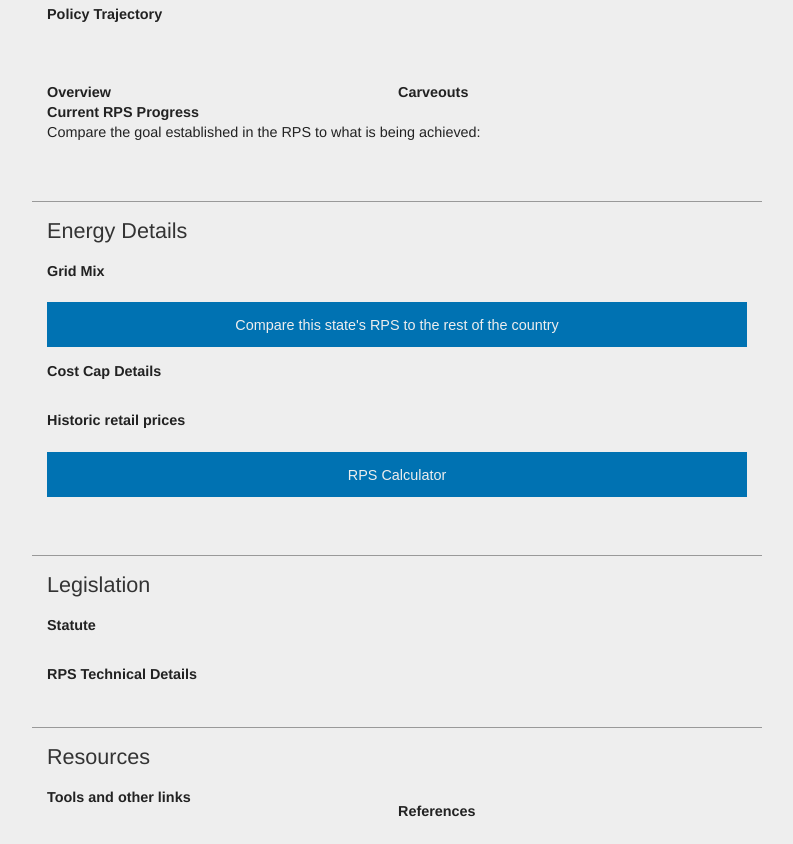
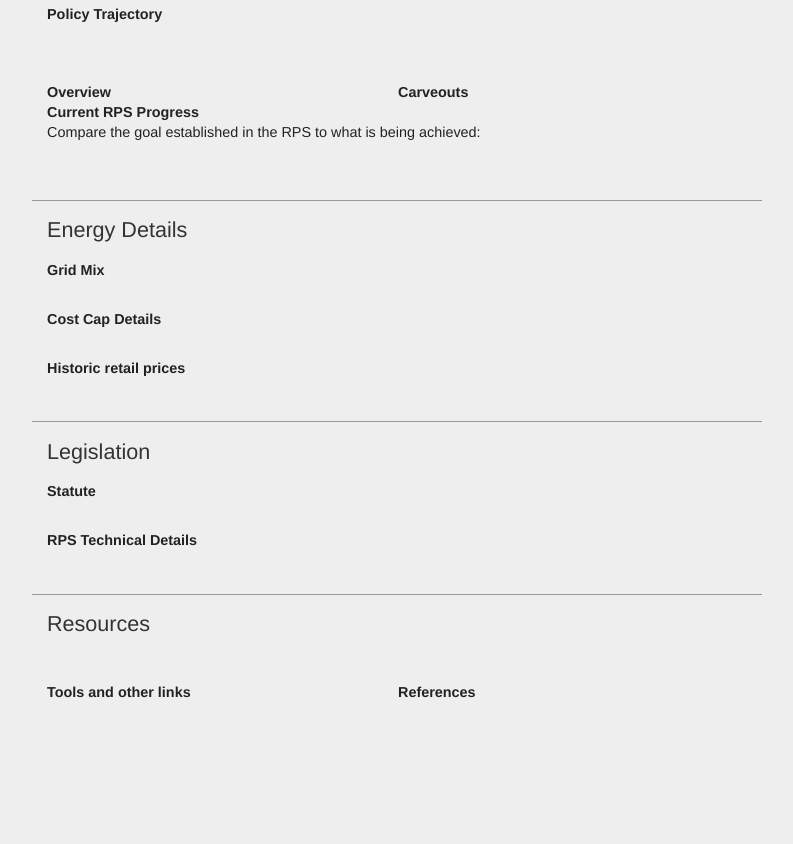
Before and after one commit to RDCEP/RPSCalc, a Flask app: template templates/state.html in a window 1280 px wide. Shown: the part 308-1152 px from the top of the page, without its empty margins (358-1151 px from the left). After the commit the page ends 1006 px from the top, so only its background shows below. Run offline with Flask 2, Linux system fonts and the light colour scheme; the template is opened without the code that fills it: most values are stand-ins (such as "Sample title", 1, 10 or a date in 2020); style sheets or scripts are compiled from the project's sources; some libraries are stand-ins or nearby versions.

Commit message:
Add graph-container class, trajectory classes, comments

```diff
--- a/static/sass/main.sass
+++ b/static/sass/main.sass
@@ -161,13 +160,25 @@ line, rect, path
     list-style-type:  disc
     padding-left: -15px
     margin-left: 15px
-#state_map,#state_trajectory
-  height: 345px
+//MODULE
+.graph-container
   position: relative
-#retail_price
-  position: relative
+  left: -30px
 #rps_progress
-  margin-top: 15px
+  margin-top: 1em
+#carveout_graph_legend
+  position: absolute
+  top: 20px
+  left: 60px
+  & > div
+    margin-bottom: .25em
+#state_trajectory_inputs input
+  float: left
+  margin-left: 2px
+  border: 1px solid #999
+  display: block
+  padding: 2px 5px
+  font-size: .7em
 .module
   margin-top: 2em
   &.narrow
@@ -175,8 +186,27 @@ line, rect, path
     float: left
     &+.module.narrow
       margin-left: 6px
+  &.wide
+    width: 700px
+    position: relative
 section,h2+.module
   margin-top: 1em
+.switch
+  a
+    color: #bbbbbb
+    font-weight: bold
+  &.active a
+    color: $red
+// GRAPHS
+line, rect, path
+  stroke-linecap: round
+  fill: none
+  stroke: none
+  stroke-width: 1
+.chart-line
+  stroke-width: 2
+.chart-area
+  stroke-width: 0
 .mask
   fill: #eee
 .map-state
--- a/templates/state.html
+++ b/templates/state.html
@@ -15,7 +15,7 @@
       <h2>RPS Snapshot</h2>
       <div class="wide module clearfix">
         <h3>Policy Trajectory</h3>
-        <div id="carveout_graph">
+        <div id="carveout_graph" class="graph-container">
           <div id="carveout_graph_legend"></div>
         </div>
       </div>
@@ -40,17 +40,20 @@
         <h3>Grid Mix</h3>
         <div id="grid_mix"></div>
       </div>
-      <form action="/pinwheel" method="get"><button>Compare this state's RPS to the rest of the country</button></form>
+
+{#      <form action="/pinwheel" method="get"><button>Compare this state's RPS to the rest of the country</button></form>#}
+
       <div id="cost_cap_wrap" class="wide module clearfix">
         <h3>Cost Cap Details</h3>
         <div id="cost_cap_details"></div>
       </div>
       <div class="wide module clearfix">
         <h3>Historic retail prices</h3>
-        <div id="retail_price"></div>
+        <div id="retail_price" class="graph-container"></div>
       </div>
 
-      <form action="" method="get"><button>RPS Calculator</button></form>
+{#      <form action="" method="get"><button>RPS Calculator</button></form>#}
+
     </section>
     <section id="legislation" class="clearfix">
       <h2>Legislation</h2>
@@ -65,6 +68,7 @@
     </section>
     <section id="resources" class="clearfix">
       <h2>Resources</h2>
+      <div class="module wide">
           <div class="narrow module">
             <h3>Tools and other links</h3>
             <div id="tools">
@@ -75,6 +79,7 @@
             <h3>References</h3>
             <div id="references">
               <ul></ul>
+            </div>
           </div>
         </div>
     </section>
--- a/templates/trajectory.html
+++ b/templates/trajectory.html
@@ -21,7 +21,7 @@
           domain: <span id="domain_50_switch" class="switch active"><a href>50</a></span> |
           <span id="domain_100_switch" class="switch"><a href>100</a></span> ]
         </h3>
-        <div id="state_trajectory"></div>
+        <div id="state_trajectory" class="graph-container"></div>
       </div>
     </section>
   </article>
```
Also changed, not shown: other parts of static/sass/main.sass (+21 -24 lines). Lines whose indentation alone changed are shown as unchanged.
